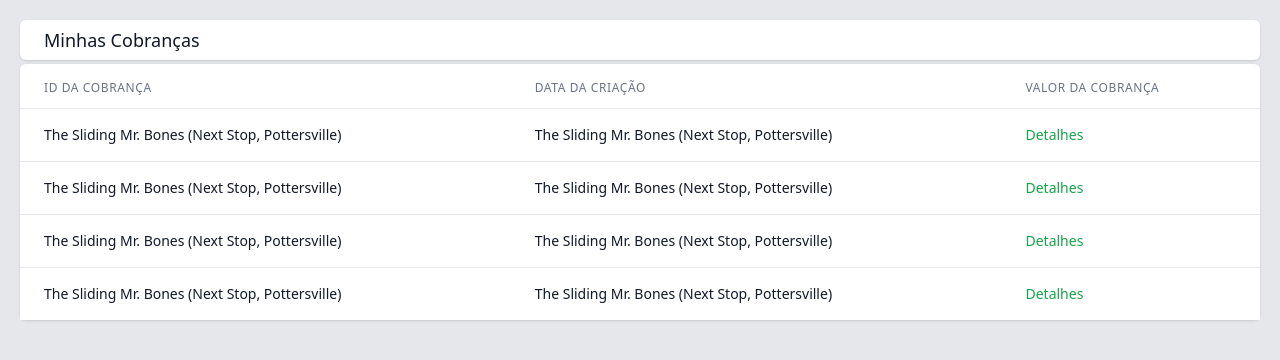
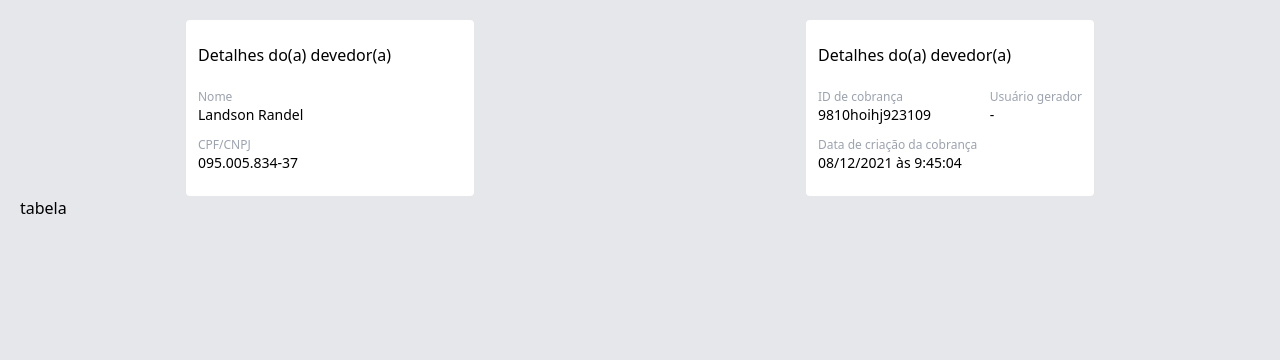
Before and after one commit to landson90/peerbnk, a React (Create React App) app: page / in a window 1280 px wide. Shown: the top 360 px of the page. Built offline with nearby package versions, Linux system fonts and the light colour scheme.

Commit message:
criando os componentes view e page da pagina de detalhes

```diff
--- a/src/App.tsx
+++ b/src/App.tsx
@@ -1,7 +1,7 @@
-import { HomePage } from "./pages/Home.page";
+import { DetailsPage } from "./pages/Details.page";
 
 function App() {
-  return <HomePage />;
+  return <DetailsPage />;
 }
 
 export default App;
--- /dev/null
+++ b/src/pages/Details.page.tsx
@@ -0,0 +1,54 @@
+import { LayoutView } from "../view/layout.view";
+
+export function DetailsPage() {
+  return (
+    <LayoutView>
+      <div className="flex justify-around">
+        <div className="bg-white h-44 w-72 rounded flex flex-col justify-around p-3">
+          <header>
+            <h5>Detalhes do(a) devedor(a)</h5>
+          </header>
+          <section className="flex flex-col gap-1 text-lg leading-6">
+            <div className="mb-2">
+              <p className="text-xs text-gray-400">Nome</p>
+              <p className="text-sm ">Landson Randel</p>
+            </div>
+            <div>
+              <p className="text-xs text-gray-400">CPF/CNPJ</p>
+              <p className="text-sm ">095.005.834-37</p>
+            </div>
+          </section>
+        </div>
+        <div>
+          <div className="bg-white h-44 w-72 rounded flex flex-col justify-around p-3">
+            <header>
+              <h5>Detalhes do(a) devedor(a)</h5>
+            </header>
+            <section className="flex flex-col gap-1 text-lg leading-6">
+              <div className="flex justify-between mb-2">
+                <div>
+                  <p className="text-xs text-gray-400">ID de cobrança</p>
+                  <p className="text-sm ">9810hoihj923109</p>
+                </div>
+                <div className="">
+                  <p className="text-xs text-gray-400">Usuário gerador</p>
+                  <p className="text-sm ">-</p>
+                </div>
+              </div>
+              <div>
+                <p className="text-xs text-gray-400">
+                  Data de criação da cobrança
+                </p>
+                <p className="text-sm ">08/12/2021 às 9:45:04</p>
+              </div>
+            </section>
+          </div>
+        </div>
+      </div>
+
+      <div>
+        <h1>tabela</h1>
+      </div>
+    </LayoutView>
+  );
+}
--- /dev/null
+++ b/src/view/Details.view.tsx
@@ -0,0 +1,5 @@
+import { DetailsPage } from "../pages/Details.page";
+
+export function DetailsView() {
+  return <DetailsPage />;
+}
```
